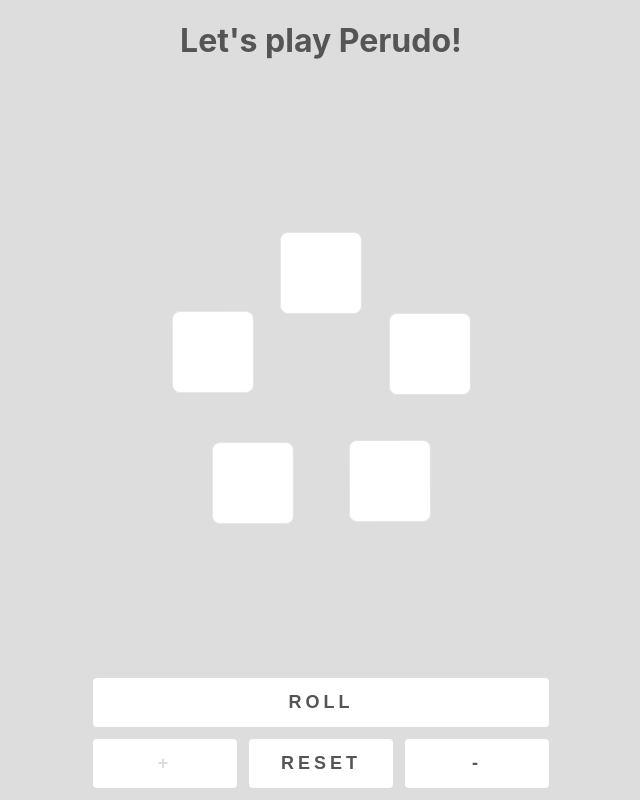
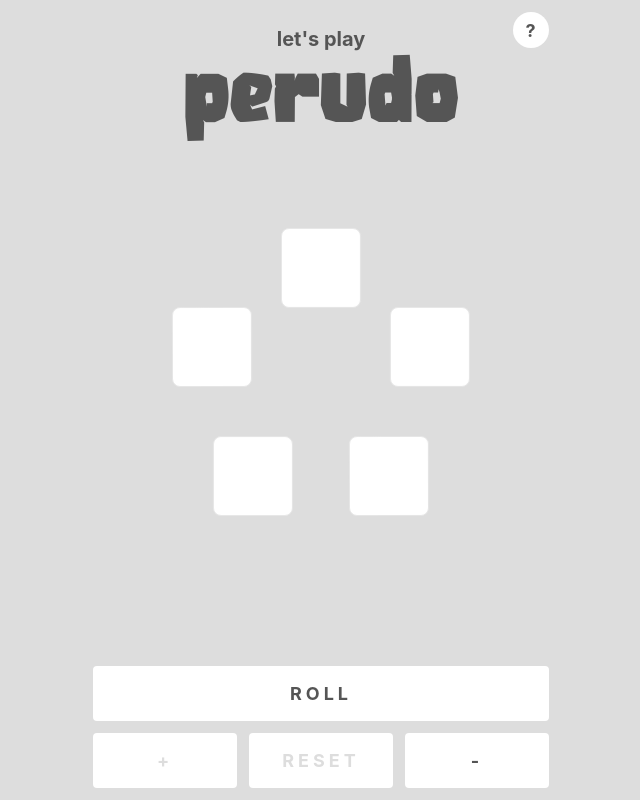
Before and after one commit to FlopieUtd/polliwop, a React (Create React App) app: page / in a window 1280 px wide. Shown: the whole page, without its empty margins (319-959 px from the left). Built offline with nearby package versions, Linux system fonts and the light colour scheme.

Commit message:
add menu, update seo

```diff
--- a/package.json
+++ b/package.json
@@ -11,6 +11,7 @@
     "@types/node": "^16.18.8",
     "@types/react": "^18.0.26",
     "@types/react-dom": "^18.0.9",
+    "@types/tailwindcss": "^3.1.0",
     "react": "^18.2.0",
     "react-dom": "^18.2.0",
     "react-ga4": "^2.1.0",
@@ -41,5 +42,10 @@
       "last 1 firefox version",
       "last 1 safari version"
     ]
+  },
+  "devDependencies": {
+    "autoprefixer": "^10.4.20",
+    "postcss": "^8.4.49",
+    "tailwindcss": "^3.4.15"
   }
 }
--- a/public/index.html
+++ b/public/index.html
@@ -6,12 +6,12 @@
     <meta name="viewport" content="width=device-width, initial-scale=1" />
     <meta
       name="description"
-      content="No dice? No problem! Play Perudo online on your mobile phone with friends. Start your game now!"
+      content="Play Perudo (Liar's Dice) online with friends. No dice needed - start your game now!"
     />
 
     <meta
       name="keywords"
-      content="Perudo online game, play Perudo dice game, multiplayer Perudo, free online Perudo, mobile dice game, Perudo app with friends, browser dice game, Perudo for mobile, online multiplayer dice game, dudo, liars dice"
+      content="Perudo, Liar's Dice, Dice Game, Online, Perudo Online, Liar's Dice Online"
     />
 
     <meta name="author" content="Floris de Haan" />
@@ -19,7 +19,7 @@
     <link rel="apple-touch-icon" href="/favicon.png" />
     <meta property="og:image" content="/perudo.webp" />
     <meta property="og:image:alt" content="Perudo" />
-    <title>Perudo Dice Game - Play Online with Friends for Free</title>
+    <title>Perudo (Liar's Dice) Online - Play with Friends for Free</title>
   </head>
   <body>
     <div id="root"></div>
--- a/src/App.css
+++ b/src/App.css
@@ -17,74 +17,9 @@ body {
 #root {
   width: 100%;
   height: 100%;
-}
-
-.App {
-  height: 100%;
-  width: 100%;
   display: flex;
-  flex-direction: column;
-}
-
-.main {
-  width: 100%;
-  height: 100%;
-  display: flex;
+  align-items: center;
   justify-content: center;
-  align-items: center;
-}
-
-.title {
-  width: 100%;
-  text-align: center;
-  position: absolute;
-  /* top: -100px; */
-}
-
-.stats-wrapper {
-  width: 100%;
-  display: flex;
-  justify-content: center;
-  min-height: 100px;
-}
-
-.stats {
-  padding: 12px;
-  width: 100%;
-  max-width: 480px;
-  color: #555;
-}
-
-.dice-container {
-  position: relative;
-  background: blue;
-  width: 0px;
-  height: 0px;
-  /* Hack, fix this with ts */
-  transform: rotate(-90deg);
-  transform-origin: center;
-}
-
-.controls-wrapper {
-  width: 100%;
-  display: flex;
-  justify-content: center;
-}
-
-.controls {
-  width: 100%;
-  display: flex;
-  max-width: 480px;
-  flex-direction: column;
-}
-
-.controls-row {
-  width: 100%;
-  display: flex;
-  gap: 12px;
-  display: flex;
-  padding: 0 12px 12px;
-  box-sizing: border-box;
 }
 
 button {
@@ -110,14 +45,6 @@ button:active:not([disabled]) {
   background: #eee;
 }
 
-.game-over {
-  font-size: 40px;
-  color: #555;
-  text-transform: uppercase;
-  letter-spacing: 5px;
-  overflow-wrap: break-word;
-}
-
 button.pulse {
   animation: pulse 2s ease-in-out infinite;
 }
--- a/src/App.tsx
+++ b/src/App.tsx
@@ -1,6 +1,7 @@
 import { useCallback, useEffect, useState } from "react";
 import "./App.css";
 import { Die } from "./components/Die/Die";
+import { Menu } from "./components/Menu/Menu";
 import {
   initializeGoogleAnalytics,
   trackGoogleAnalyticsEvent,
@@ -56,6 +57,7 @@ const App = () => {
   const [coordinates, setCoordinates] = useState<[number, number][]>([]);
   const [showFaces, setShowFaces] = useState(false);
   const [round, setRound] = useState(1);
+  const [isMenuActive, setIsMenuActive] = useState(false);
 
   const handleRoll = useCallback(() => {
     if (round === 1 && roll === 0) {
@@ -97,7 +99,7 @@ const App = () => {
   const canIncrement = diceLeft < 5 && diceLeft !== 0;
   const canDecrement = diceLeft > 0;
 
-  const isFresh = roll === 0 && round === 1;
+  const isFresh = roll === 0 && round === 1 && diceLeft === 5;
 
   useEffect(() => {
     initializeGoogleAnalytics();
@@ -117,20 +119,49 @@ const App = () => {
   }, []);
 
   return (
-    <div className="App">
-      {isFresh && <h1 className="title">Let's play Perudo!</h1>}
-      <div className="stats-wrapper">
+    <>
+      <Menu
+        isActive={isMenuActive}
+        onReturn={() => {
+          setIsMenuActive(false);
+          trackGoogleAnalyticsEvent("action", "close_menu", "");
+        }}
+      />
+      <div className="w-full h-full flex flex-col max-w-[480px] relative">
+        {isFresh && (
+          <h1 className="w-full text-center text-[20px] mt-[24px] absolute font-bold">
+            let's play
+            <br />
+            <span className="text-[96px] font-aztec font-normal leading-[84px]">
+              perudo
+            </span>
+          </h1>
+        )}
+        <button
+          className="max-w-[36px] min-h-[36px] rounded-full p-0 flex items-center justify-center absolute right-[12px] top-[12px]"
+          onClick={() => {
+            setIsMenuActive(true);
+            trackGoogleAnalyticsEvent("action", "open_menu", "");
+          }}
+        >
+          <span style={{ marginLeft: 3 }}>?</span>
+        </button>
+        <div className="w-full flex justify-center min-h-[100px]">
           {(roll > 0 || round > 1) && (
-          <div className="stats">
+            <div className="p-[12px] w-full max-w-[480px] text-[#555] origin-center">
               <div>Started at {startTime}</div>
               <div>Round {round}</div>
               {roll > 0 && <div>Roll {roll}</div>}
             </div>
           )}
         </div>
-      <div className="main">
-        {diceLeft === 0 && <div className="game-over">Game over!</div>}
-        <div className="dice-container">
+        <div className="w-full h-full flex items-center justify-center">
+          {diceLeft === 0 && (
+            <div className="text-[40px] text-[#555] uppercase tracking-[5px] break-words">
+              Game over!
+            </div>
+          )}
+          <div className="dice-container relative w-0 h-0 -rotate-90">
             {coordinates.map((coordinate, index) => (
               <Die
                 key={JSON.stringify(coordinate)}
@@ -144,22 +175,24 @@ const App = () => {
             ))}
           </div>
         </div>
-      <div className="controls-wrapper">
-        <div className="controls">
-          <div className="controls-row">
+        <div className="w-full flex justify-center">
+          <div className="w-full flex max-w-[480px] flex-col">
+            <div className="w-full flex gap-[12px] pb-[12px] px-[12px] box-border">
               <button
                 onClick={handleRoll}
                 disabled={!canRoll}
-              className={isFresh ? "pulse" : ""}
+                className={isFresh && !isMenuActive ? "pulse" : ""}
               >
                 Roll
               </button>
             </div>
-          <div className="controls-row">
+            <div className="w-full flex gap-[12px] pb-[12px] px-[12px] box-border">
               <button onClick={handleIncrement} disabled={!canIncrement}>
                 +
               </button>
-            <button onClick={handleReset}>Reset</button>
+              <button onClick={handleReset} disabled={!(roll > 0 || round > 1)}>
+                Reset
+              </button>
               <button onClick={handleDecrement} disabled={!canDecrement}>
                 -
               </button>
@@ -167,6 +200,7 @@ const App = () => {
           </div>
         </div>
       </div>
+    </>
   );
 };
 
--- /dev/null
+++ b/src/components/Menu/Menu.tsx
@@ -0,0 +1,143 @@
+import "./Menu.css";
+
+interface MenuProps {
+  onReturn: () => void;
+  isActive: boolean;
+}
+
+export const Menu = ({ onReturn, isActive }: MenuProps) => {
+  return (
+    <div
+      className={
+        isActive
+          ? "absolute flex w-full h-full items-center z-10 flex-col"
+          : "hidden"
+      }
+    >
+      <div className="max-w-[480px] h-full w-full flex flex-col bg-[#ddd] p-[12px]">
+        <div className="flex-1 overflow-y-auto">
+          <h2 className="w-full text-[32px] mb-[6px] font-bold bg-[#ddd]">
+            About Perudo
+          </h2>
+          <p className="mb-[12px]">
+            Perudo, also known as Dudo or Liar's Dice, is a classic dice game of
+            strategy, bluffing, and deduction. It dates back to the Inca Empire
+            of the 15th century, making it a timeless game.
+          </p>
+          <p className="mb-[12px]">
+            Want to play Perudo, but don't have any dice on hand? No problem!
+            Each player navigates to peru.do on their mobile phone and the game
+            can start!
+          </p>
+
+          <h2 className="w-full text-[32px] mb-[6px] font-bold bg-[#ddd]">
+            How to Play Perudo
+          </h2>
+          <p className="mb-[12px]">
+            Perudo is played with 2 to 6 players, each starting with 5 dice. The
+            game begins with all players rolling their dice in secret, keeping
+            the results hidden from opponents.
+          </p>
+
+          <h3 className="text-[20px] mb-[12px] font-bold">Bidding Rules</h3>
+          <p className="mb-[12px]">
+            The first player makes a bid, guessing how many dice of a specific
+            value are in play across all players' dice. For example, a bid might
+            be "<b>three fives</b>." Here's the catch:
+          </p>
+          <ul className="mb-[12px] list-disc pl-[20px]">
+            <li>
+              Ones (or Aces, indicated by a{" "}
+              <span className="text-[28px] leading-4 align-sub">𖦹</span> on
+              peru.do) are <b>wild</b>. They count as the current bid value. If
+              the bid is "three fives," a roll of two fives and one Ace is
+              valid.
+            </li>
+            <li>
+              Once a bid is made, the next player can either raise the bid or
+              challenge it.
+            </li>
+          </ul>
+
+          <h3 className="text-[20px] mb-[12px] font-bold">
+            How to Raise a Bid
+          </h3>
+          <p className="mb-[12px]">
+            To raise a bid, a player must either increase the quantity of dice
+            (e.g., "<b>four fives</b>") or increase the value (e.g., "
+            <b>three sixes</b>"), or both. Note that if the player increases the
+            amount, he or she is allowed to decrease the value. Aces can also be
+            bid:
+          </p>
+          <ul className="mb-[12px] list-disc pl-[20px]">
+            <li>
+              If bidding Aces, the quantity can be halved. For instance, "two
+              Aces" can follow a bid of "four sixes."
+            </li>
+            <li>
+              After an Ace bid, returning to a regular value requires doubling
+              the Aces plus one. For example, "five fours" can follow "two
+              Aces."
+            </li>
+          </ul>
+
+          <h3 className="text-[20px] mb-[12px] font-bold">
+            Dudo: The Challenge
+          </h3>
+          <p className="mb-[12px]">
+            Instead of raising the bid, a player can challenge the previous bid
+            by saying "<b>Dudo</b>!" This initiates a showdown where all players
+            reveal their dice:
+          </p>
+          <ul className="mb-[12px] list-disc pl-[20px]">
+            <li>
+              If the bid was accurate (i.e., there are at least as many dice as
+              stated), the challenger loses a die.
+            </li>
+            <li>If the bid was inaccurate, the bidder loses a die.</li>
+          </ul>
+          <p className="mb-[12px]">
+            The next round begins with the player who lost a die starting the
+            new bid.
+          </p>
+
+          <h3 className="text-[20px] mb-[12px] font-bold">Exact Call: Calza</h3>
+          <p className="mb-[12px]">
+            A player can also declare "<b>Calza</b>" if they believe the bid is{" "}
+            <b>exactly correct</b>. All dice are revealed:
+          </p>
+          <ul className="mb-[12px] list-disc pl-[20px]">
+            <li>
+              If the bid is precise, the player gains a die (up to a maximum of
+              five).
+            </li>
+            <li>If the bid is incorrect, the player loses a die.</li>
+          </ul>
+          <p className="mb-[12px]">
+            Whether the bid was exact or not, a new round begins with the player
+            who gained or lost a die making the next bid.
+          </p>
+
+          <h3 className="text-[20px] mb-[12px] font-bold">
+            Last die: Palafico
+          </h3>
+          <p className="mb-[12px]">
+            When a player is down to their last die, the game enters a special
+            round called "<b>Palafico</b>":
+          </p>
+          <ul className="mb-[12px] list-disc pl-[20px]">
+            <li>Aces are no longer wild.</li>
+            <li>Bids can only increase the quantity of dice, not the value.</li>
+          </ul>
+          <p className="mb-[12px]">
+            If a player loses their final die, they are out of the game. The
+            last player with any dice remaining is declared the winner.
+          </p>
+        </div>
+        <div className="sticky bottom-0 bg-[#ddd]">
+          <button onClick={onReturn}>Play perudo!</button>
+        </div>
+      </div>
+    </div>
+  );
+};
--- a/src/index.css
+++ b/src/index.css
@@ -1,13 +1,24 @@
+@tailwind base;
+@tailwind components;
+@tailwind utilities;
+
 body {
   margin: 0;
-  font-family: -apple-system, BlinkMacSystemFont, 'Segoe UI', 'Roboto', 'Oxygen',
-    'Ubuntu', 'Cantarell', 'Fira Sans', 'Droid Sans', 'Helvetica Neue',
+  font-family: -apple-system, BlinkMacSystemFont, "Segoe UI", "Roboto", "Oxygen",
+    "Ubuntu", "Cantarell", "Fira Sans", "Droid Sans", "Helvetica Neue",
     sans-serif;
   -webkit-font-smoothing: antialiased;
   -moz-osx-font-smoothing: grayscale;
 }
 
 code {
-  font-family: source-code-pro, Menlo, Monaco, Consolas, 'Courier New',
+  font-family: source-code-pro, Menlo, Monaco, Consolas, "Courier New",
     monospace;
 }
+
+@font-face {
+  font-family: "Aztec"; /* This name should match the key in tailwind.config.js */
+  src: url("/public/fonts/Aztec.ttf") format("truetype");
+  font-weight: normal;
+  font-style: normal;
+}
--- /dev/null
+++ b/src/routes/Rules.tsx
@@ -0,0 +1,3 @@
+export const Rules = () => {
+  return <div>Waddup</div>;
+};
--- /dev/null
+++ b/tailwind.config.js
@@ -0,0 +1,13 @@
+module.exports = {
+  content: [
+    "./src/**/*.{js,jsx,ts,tsx}", // Include React TypeScript files
+  ],
+  theme: {
+    extend: {
+      fontFamily: {
+        aztec: ["Aztec"], // Add your custom font family
+      },
+    },
+  },
+  plugins: [],
+};
```
Also changed, not shown: public/fonts/Aztec.ttf (added), src/components/Menu/Menu.css (added), 1 other file (tests, documents, lock files or other folders). Lines whose indentation alone changed are shown as unchanged.
